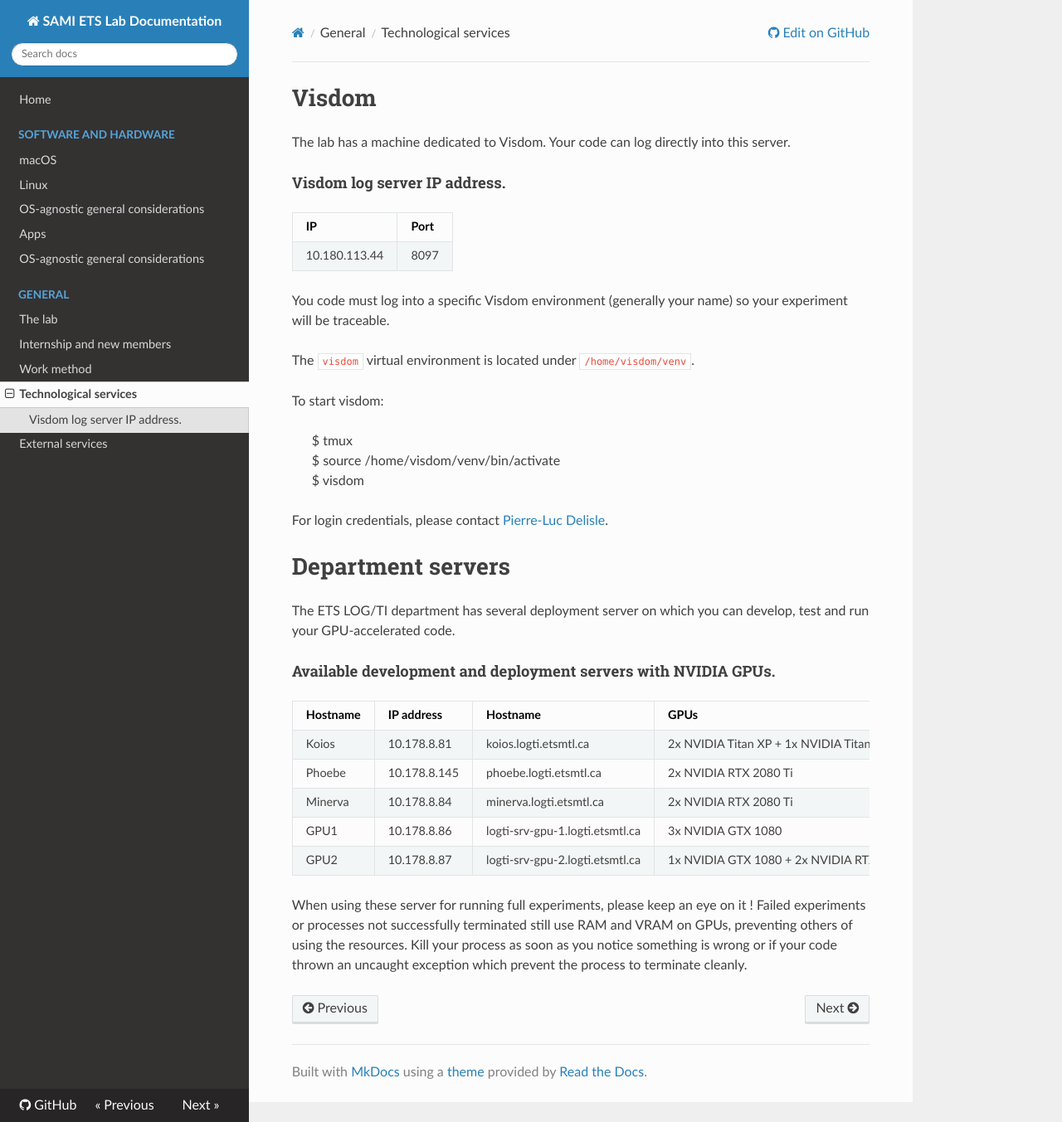
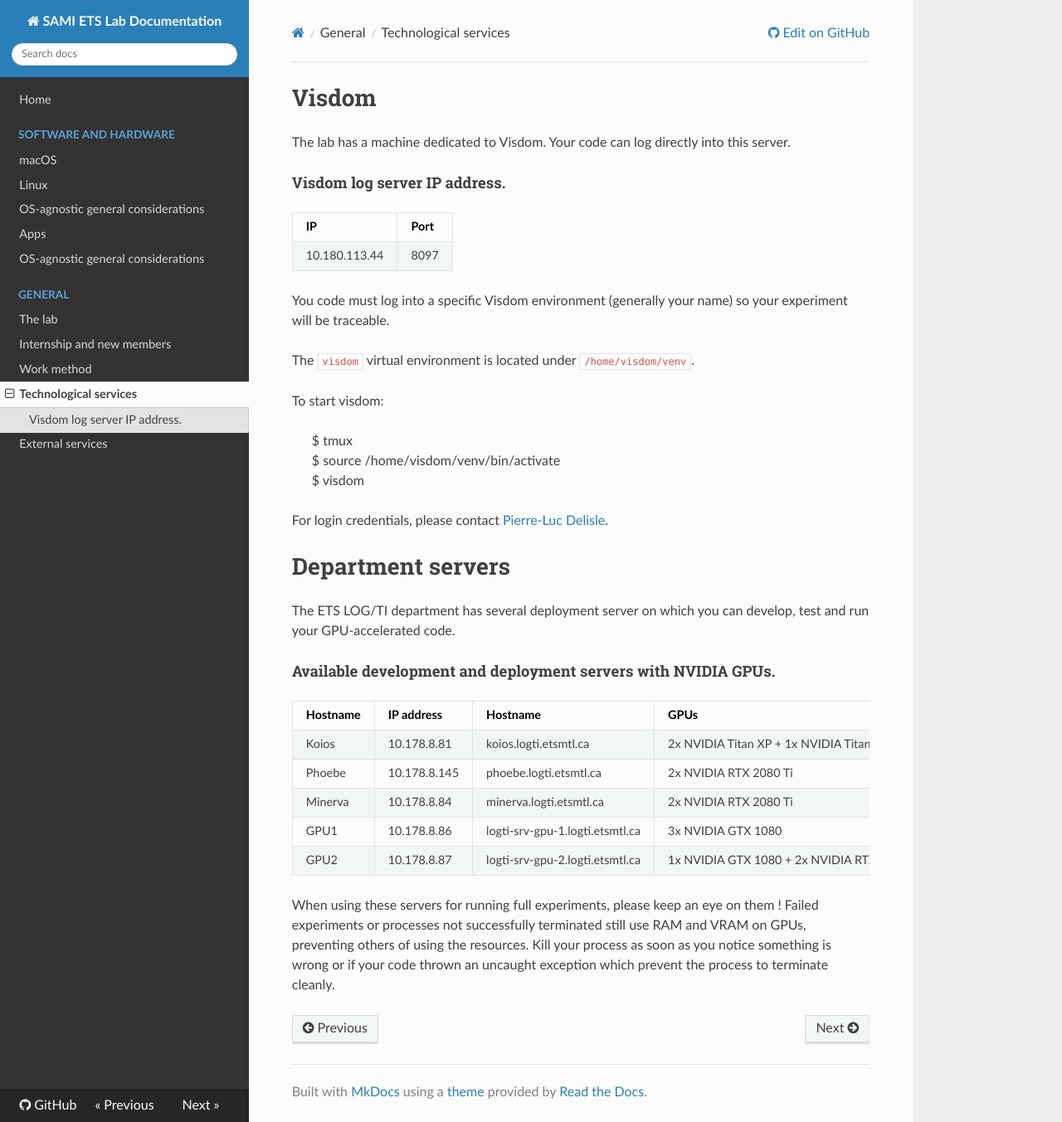
Before and after one commit to sami-ets/Documentation, an MkDocs documentation site: the page built from docs/general/technological_services.md, in a window 1280 px wide and 1353 px high. Shown: the whole window at 83% size. Built offline with MkDocs 1.6.1, drawn with Linux system fonts in a browser that asks for light colours; nearby versions of some CDN libraries.

Commit message:
Update technological_services.md

```diff
--- a/docs/general/technological_services.md
+++ b/docs/general/technological_services.md
@@ -34,7 +34,7 @@ The ETS LOG/TI department has several deployment server on which you can develop
 | GPU1	    | 10.178.8.86	    | logti-srv-gpu-1.logti.etsmtl.ca   | 3x NVIDIA GTX 1080	                        | 10.1           |
 | GPU2      | 10.178.8.87	    | logti-srv-gpu-2.logti.etsmtl.ca	| 1x NVIDIA GTX 1080 + 2x NVIDIA RTX 2080 Ti	| 10.1           |
 
-When using these server for running full experiments, please keep an eye on it ! Failed experiments or processes not
+When using these servers for running full experiments, please keep an eye on them ! Failed experiments or processes not
 successfully terminated still use RAM and VRAM on GPUs, preventing others of using the resources. Kill your process as
 soon as you notice something is wrong or if your code thrown an uncaught exception which prevent the process to
 terminate cleanly.
```
